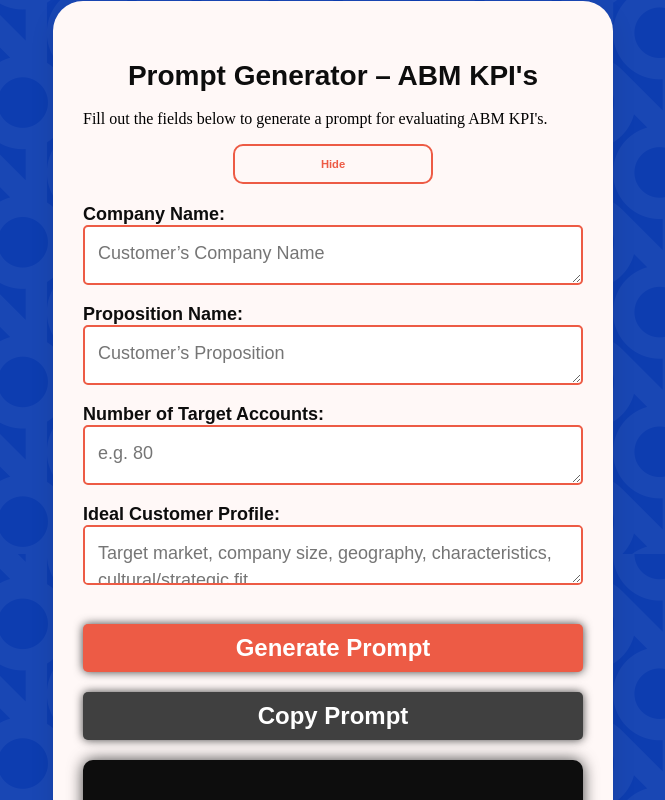
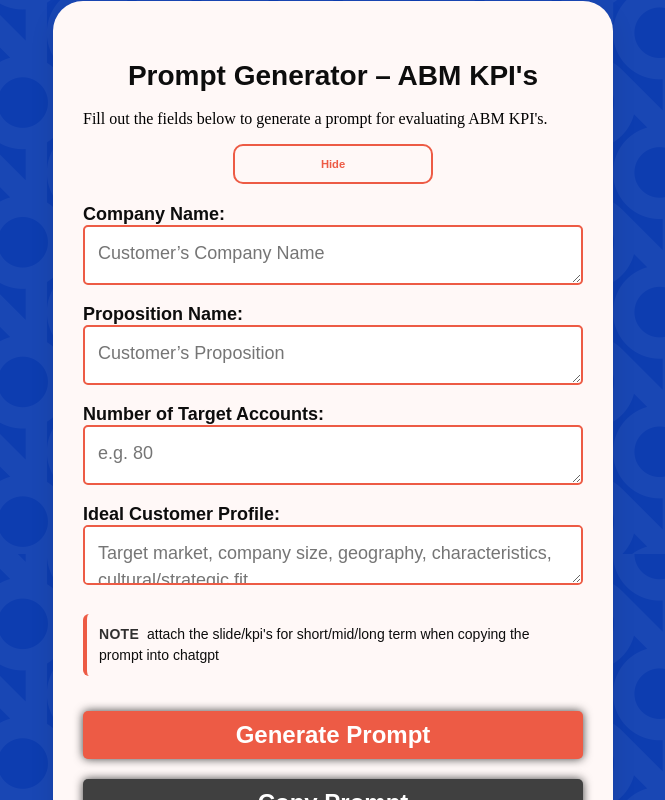
Before and after one commit to Systemssov/PromptGenerator, a plain HTML site: page index.html in a window 1280 px wide. Both pictures are taken after a click on the button "Readiness Roadmap - KPIs". Shown: the part 526-1326 px from the top of the page, without its empty margins (307-972 px from the left). Drawn offline with Linux system fonts and the light colour scheme.

Commit message:
Add files via upload

```diff
--- a/assessments.js
+++ b/assessments.js
@@ -88,6 +88,14 @@ function buildForm() {
     form.appendChild(textarea);
     form.appendChild(document.createElement("br"));
   });
+
+  // Voeg de note toe als die bestaat
+  if (config.note) {
+    const noteEl = document.createElement('p');
+    noteEl.className = 'note-text'; // eventueel stylen in CSS
+    noteEl.textContent = config.note;
+    form.appendChild(noteEl);
+  }
 
   const error = document.createElement("p");
   error.id = "errorMsg";
--- a/generator.css
+++ b/generator.css
@@ -305,6 +305,30 @@ textarea {
   border-radius: 50px;
 }
 
+/* Note (uitlegtekst) */
+.note-text {
+  background: #FFF8F7;            /* matcht je modal/background */
+  border-left: 4px solid #ED5B45; /* jouw accentkleur */
+  color: #0d0d0d;
+  font-family: 'Fira Sans', Arial, sans-serif;
+  font-weight: 500;
+  font-size: 14px;
+  line-height: 1.5;
+  padding: 10px 12px;
+  margin: 10px 0 15px;            /* ruimte t.o.v. velden/knoppen */
+  border-radius: 6px;
+}
+
+/* Optioneel: klein labeltje vóór de note */
+.note-text::before {
+  content: "Note";
+  display: inline-block;
+  font-weight: 700;
+  margin-right: 8px;
+  text-transform: uppercase;
+  letter-spacing: 0.02em;
+  opacity: 0.85;
+}
 
 /* --- Tabs Style --- */
 .tab-container {
--- a/prompts.json
+++ b/prompts.json
@@ -200,7 +200,8 @@
         "placeholder": "Target market, company size, geography, characteristics, cultural/strategic fit"
       }
     ],
-    "template": "I would like to tweak the initial KPI's chosen by {{companyName}} for {{propositionName}} during the ABM workshop (details attached), but I am wondering if the numbers and KPI's are realistic when you look at them from a market perspective and in combination with the target account list, assuming our target list is {{numberTA}} companies. Also, their Ideal Customer Profile looks like this: {{idealCustomerProfile}} for {{propositionName}}. Can you make a critical and realistic overview of these KPI's?"
+    "template": "I would like to tweak the initial KPI's chosen by {{companyName}} for {{propositionName}} during the ABM workshop (details attached), but I am wondering if the numbers and KPI's are realistic when you look at them from a market perspective and in combination with the target account list, assuming our target list is {{numberTA}} companies. Also, their Ideal Customer Profile looks like this: {{idealCustomerProfile}} for {{propositionName}}. Can you make a critical and realistic overview of these KPI's?",
+    "note": "attach the slide/kpi's for short/mid/long term when copying the prompt into chatgpt"
   },
 
   "abmScan": {
@@ -217,6 +218,7 @@
         "placeholder": "Customer’s Company Name"
       }
     ],
-    "template": "We have asked the marketing and sales team from {{customerName}} to fill in an ABM readiness scan, to see where they stand as a prep for their ABM approach. In the attachment you can find the outcomes. The outcomes are organized by theme: Can you give me an overview of items that stand out (higher or lower than a 3-score) and the things that should or could be improved (to at least a 4-score) or that could be leveraged on (when scored above 3)? What advice would you give this team, both from a marketing and sales point of view?"
+    "template": "We have asked the marketing and sales team from {{customerName}} to fill in an ABM readiness scan, to see where they stand as a prep for their ABM approach. In the attachment you can find the outcomes. The outcomes are organized by theme: Can you give me an overview of items that stand out (higher or lower than a 3-score) and the things that should or could be improved (to at least a 4-score) or that could be leveraged on (when scored above 3)? What advice would you give this team, both from a marketing and sales point of view?",
+    "note": "attach the overview outcomes/slides when copying the prompt into chatgpt"
   }
 }
```
